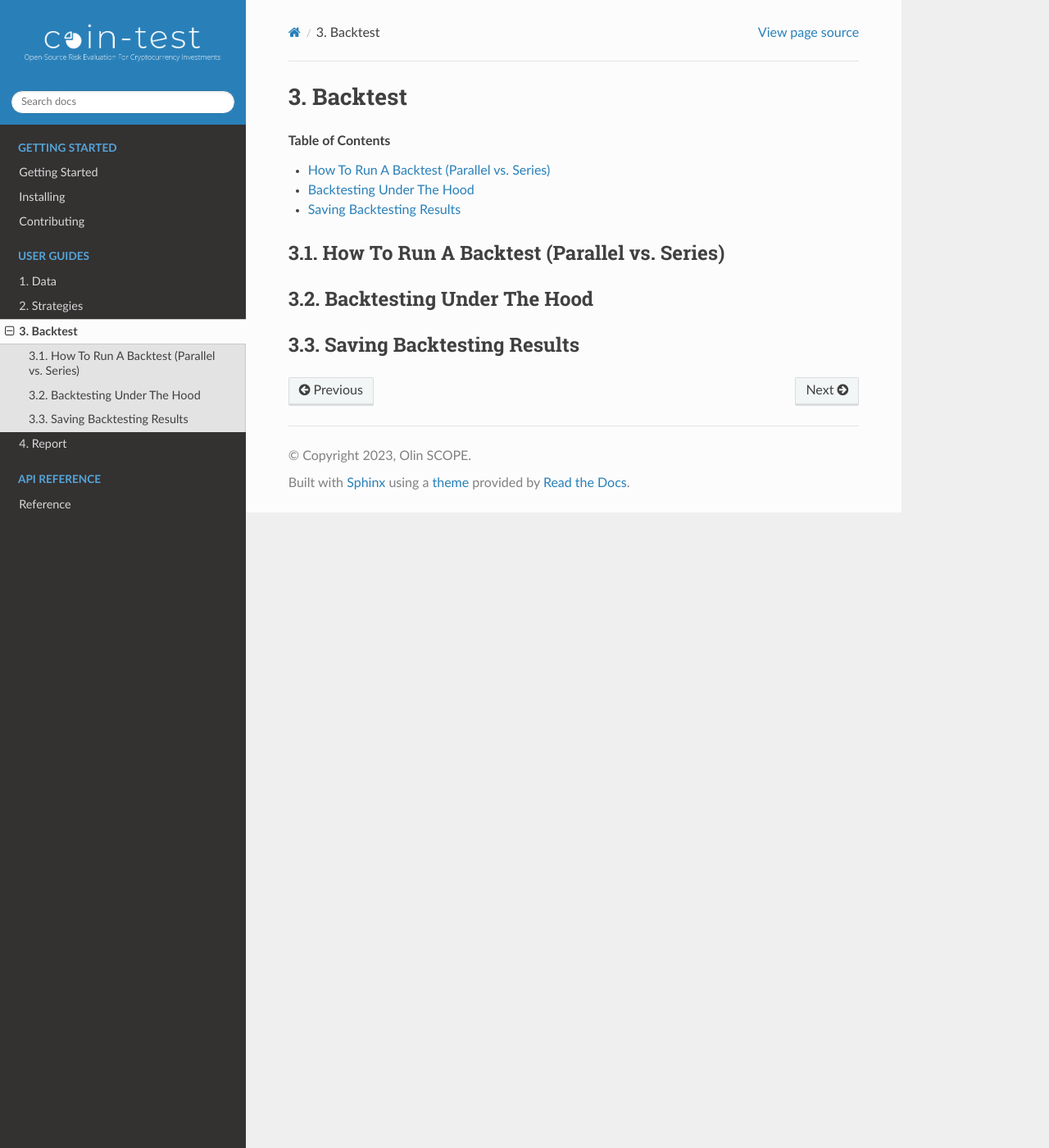
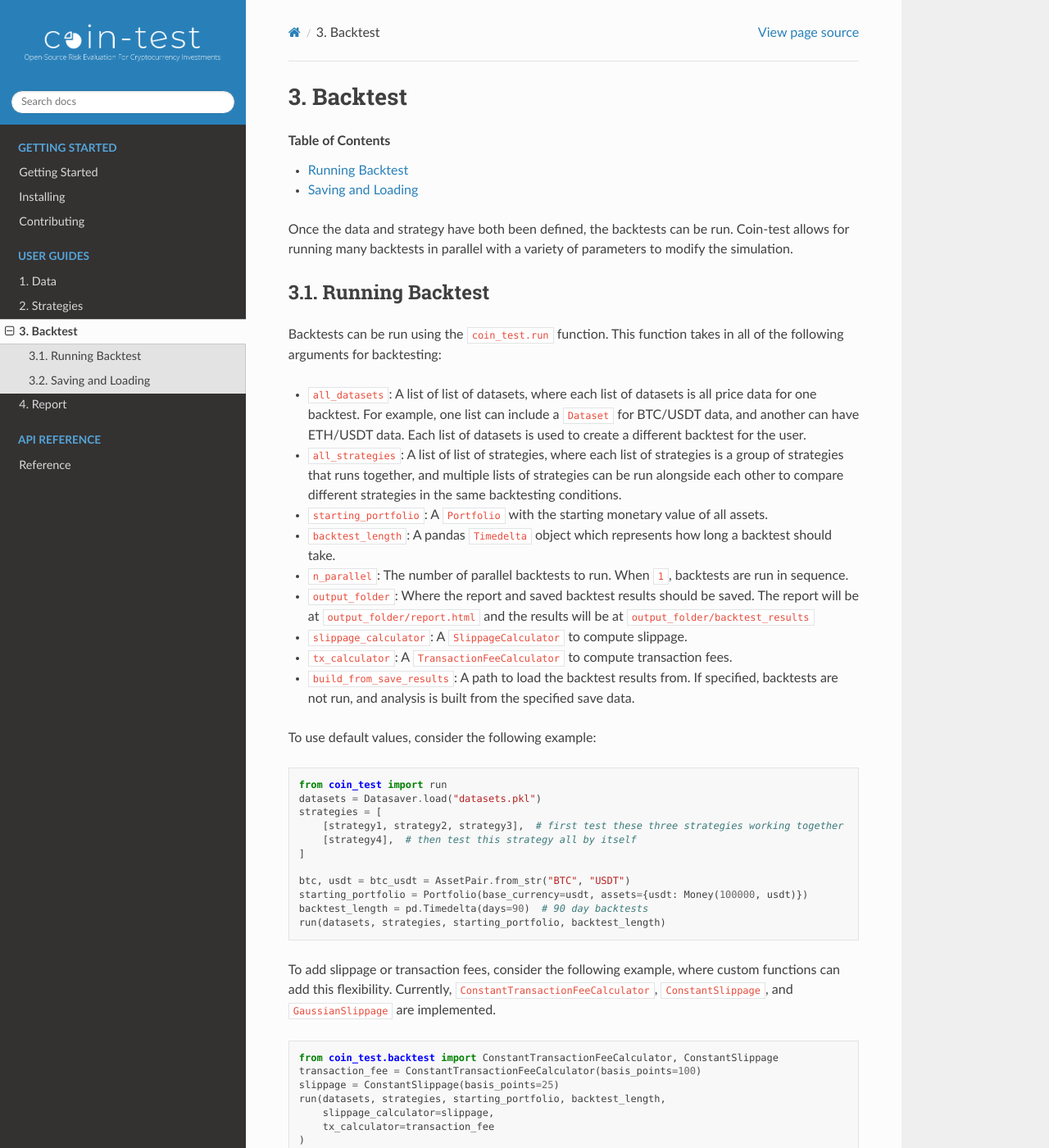
Before and after one commit to coin-test/coin-test, a Sphinx documentation site: the page built from docs/userguide/backtest.rst, in a window 1280 px wide and 1400 px high. Shown: the whole window at 82% size. Built offline with Sphinx 7.4.7 and the Read the Docs theme 2.0.0, drawn with Linux system fonts in a browser that asks for light colours; some of the changed text lies outside the part shown.

Commit message:
Add strategies content (#108)

```diff
--- a/docs/userguide/backtest.rst
+++ b/docs/userguide/backtest.rst
@@ -6,11 +6,67 @@ Backtest
     :local:
     :depth: 1
 
-How To Run A Backtest (Parallel vs. Series)
--------------------------------------------
+Once the data and strategy have both been defined, the backtests can be run. Coin-test allows for running many backtests in parallel with a variety of parameters to modify the simulation.
 
-Backtesting Under The Hood
---------------------------
+Running Backtest
+----------------
 
-Saving Backtesting Results
---------------------------
+Backtests can be run using the ``coin_test.run`` function. This function takes in all of the following arguments for backtesting:
+
+* ``all_datasets``: A list of list of datasets, where each list of datasets is all price data for one backtest. For example, one list can include a ``Dataset`` for BTC/USDT data, and another can have ETH/USDT data. Each list of datasets is used to create a different backtest for the user.
+* ``all_strategies``: A list of list of strategies, where each list of strategies is a group of strategies that runs together, and multiple lists of strategies can be run alongside each other to compare different strategies in the same backtesting conditions.
+* ``starting_portfolio``: A ``Portfolio`` with the starting monetary value of all assets.
+* ``backtest_length``: A pandas ``Timedelta`` object which represents how long a backtest should take.
+* ``n_parallel``: The number of parallel backtests to run. When ``1``, backtests are run in sequence.
+* ``output_folder``: Where the report and saved backtest results should be saved. The report will be at ``output_folder/report.html`` and the results will be at ``output_folder/backtest_results``
+* ``slippage_calculator``: A ``SlippageCalculator`` to compute slippage.
+* ``tx_calculator``: A ``TransactionFeeCalculator`` to compute transaction fees.
+* ``build_from_save_results``: A path to load the backtest results from. If specified, backtests are not run, and analysis is built from the specified save data.
+
+To use default values, consider the following example:
+
+.. code-block:: python
+
+    from coin_test import run
+    datasets = Datasaver.load("datasets.pkl")
+    strategies = [
+        [strategy1, strategy2, strategy3],  # first test these three strategies working together
+        [strategy4],  # then test this strategy all by itself
+    ]
+
+    btc, usdt = btc_usdt = AssetPair.from_str("BTC", "USDT")
+    starting_portfolio = Portfolio(base_currency=usdt, assets={usdt: Money(100000, usdt)})
+    backtest_length = pd.Timedelta(days=90)  # 90 day backtests
+    run(datasets, strategies, starting_portfolio, backtest_length)
+
+To add slippage or transaction fees, consider the following example, where custom functions can add this flexibility. Currently, ``ConstantTransactionFeeCalculator``, ``ConstantSlippage``, and ``GaussianSlippage`` are implemented.
+
+.. code-block:: python
+
+    from coin_test.backtest import ConstantTransactionFeeCalculator, ConstantSlippage
+    transaction_fee = ConstantTransactionFeeCalculator(basis_points=100)
+    slippage = ConstantSlippage(basis_points=25)
+    run(datasets, strategies, starting_portfolio, backtest_length,
+        slippage_calculator=slippage,
+        tx_calculator=transaction_fee
+    )
+
+
+To allocate more cores to process simultaneous backtests and run the process faster, consider using the ``n_parallel`` argument.
+
+.. code-block:: python
+
+    run(datasets, strategies, starting_portfolio, backtest_length, n_parallel=8)
+
+
+Saving and Loading
+-------------------
+
+It is also possible to save and load backtest results. When an ``output_folder`` is specified, the ``output_folder/backtest_results`` folder will be generated. Analysis can be re-generated from this folder using the ``build_from_save_results`` argument:
+
+.. code-block:: python
+
+    run(build_from_save_results="out_folder/backtest_results")
+
+
+Doing so will generate the analysis from the saved results and will not run any backtests. Any other arguments passed to ``run`` will be ignored.
```
